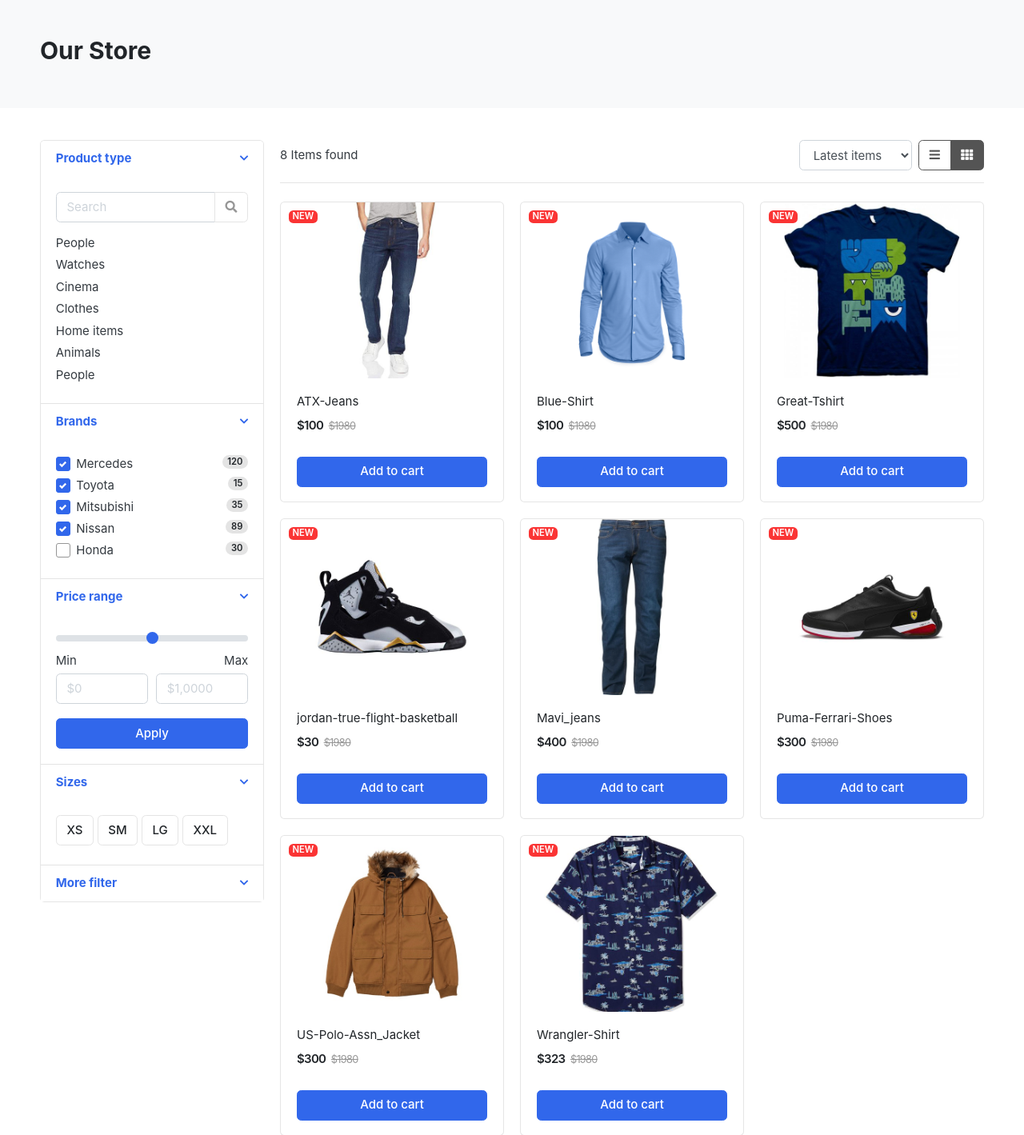
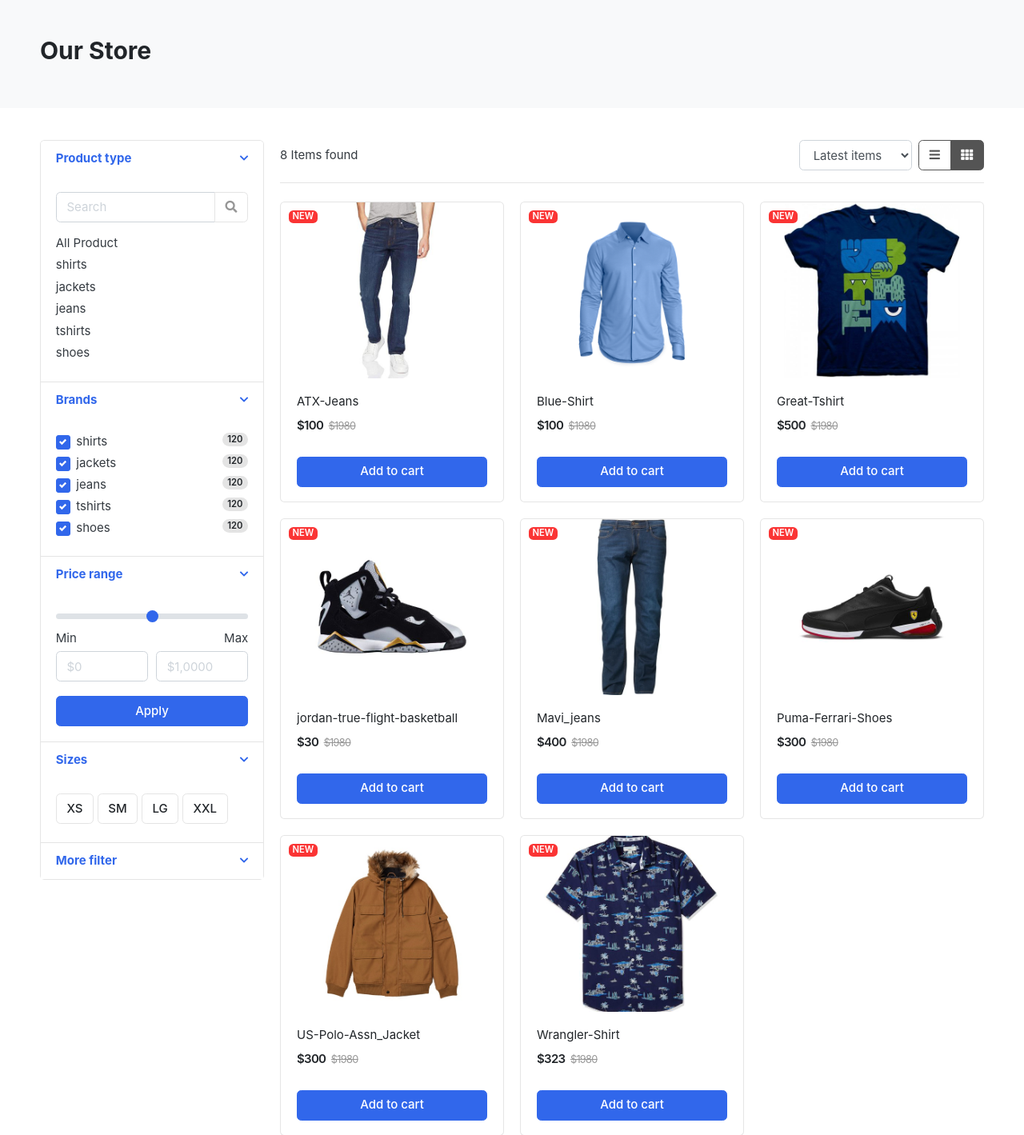
Before and after one commit to ahmedkhaleel/E-Commerce-django-python, a Django app: page /store/ in a window 1280 px wide. Shown: the part 119-1538 px from the top of the page at 80% size. Run offline with Django 4.2, Linux system fonts and the light colour scheme; data comes from the database, SQL or seed files in the repository; some libraries are stand-ins or nearby versions; some web fonts are replaced.

Commit message:
Display Categories in the Store Page

```diff
--- a/templates/includes/navbar.html
+++ b/templates/includes/navbar.html
@@ -37,6 +37,8 @@
 				<i class="fa fa-bars"></i> All category
 			</button>
 			<div class="dropdown-menu">
+				<a class="dropdown-item" href="{% url 'store' %}">All Products</a>
+
 				{% for category in links %}
 				<a class="dropdown-item" href="{{ category.get_url}}">{{category.category_name}}</a>
 				{% endfor %}
--- a/templates/store/store.html
+++ b/templates/store/store.html
@@ -40,13 +40,11 @@
 				</form>
 
 				<ul class="list-menu">
-				<li><a href="#">People  </a></li>
-				<li><a href="#">Watches </a></li>
-				<li><a href="#">Cinema  </a></li>
-				<li><a href="#">Clothes  </a></li>
-				<li><a href="#">Home items </a></li>
-				<li><a href="#">Animals</a></li>
-				<li><a href="#">People </a></li>
+					<li><a href="{% url 'store' %}">All Product</a></li>
+					{% for category in links %}
+				<li><a href="{{category.get_url}}">{{category.category_name}}</a></li>
+					{% endfor %}
+
 				</ul>
 
 			</div> <!-- card-body.// -->
@@ -61,31 +59,14 @@
 		</header>
 		<div class="filter-content collapse show" id="collapse_2" style="">
 			<div class="card-body">
+				{% for category in links %}
 				<label class="custom-control custom-checkbox">
 				  <input type="checkbox" checked="" class="custom-control-input">
-				  <div class="custom-control-label">Mercedes
+				  <div class="custom-control-label">{{category.category_name}}
 				  	<b class="badge badge-pill badge-light float-right">120</b>  </div>
 				</label>
-				<label class="custom-control custom-checkbox">
-				  <input type="checkbox" checked="" class="custom-control-input">
-				  <div class="custom-control-label">Toyota
-				  	<b class="badge badge-pill badge-light float-right">15</b>  </div>
-				</label>
-				<label class="custom-control custom-checkbox">
-				  <input type="checkbox" checked="" class="custom-control-input">
-				  <div class="custom-control-label">Mitsubishi
-				  	<b class="badge badge-pill badge-light float-right">35</b> </div>
-				</label>
-				<label class="custom-control custom-checkbox">
-				  <input type="checkbox" checked="" class="custom-control-input">
-				  <div class="custom-control-label">Nissan
-				  	<b class="badge badge-pill badge-light float-right">89</b> </div>
-				</label>
-				<label class="custom-control custom-checkbox">
-				  <input type="checkbox" class="custom-control-input">
-				  <div class="custom-control-label">Honda
-				  	<b class="badge badge-pill badge-light float-right">30</b>  </div>
-				</label>
+				{% endfor %}
+
 	</div> <!-- card-body.// -->
 		</div>
 	</article> <!-- filter-group .// -->
```
